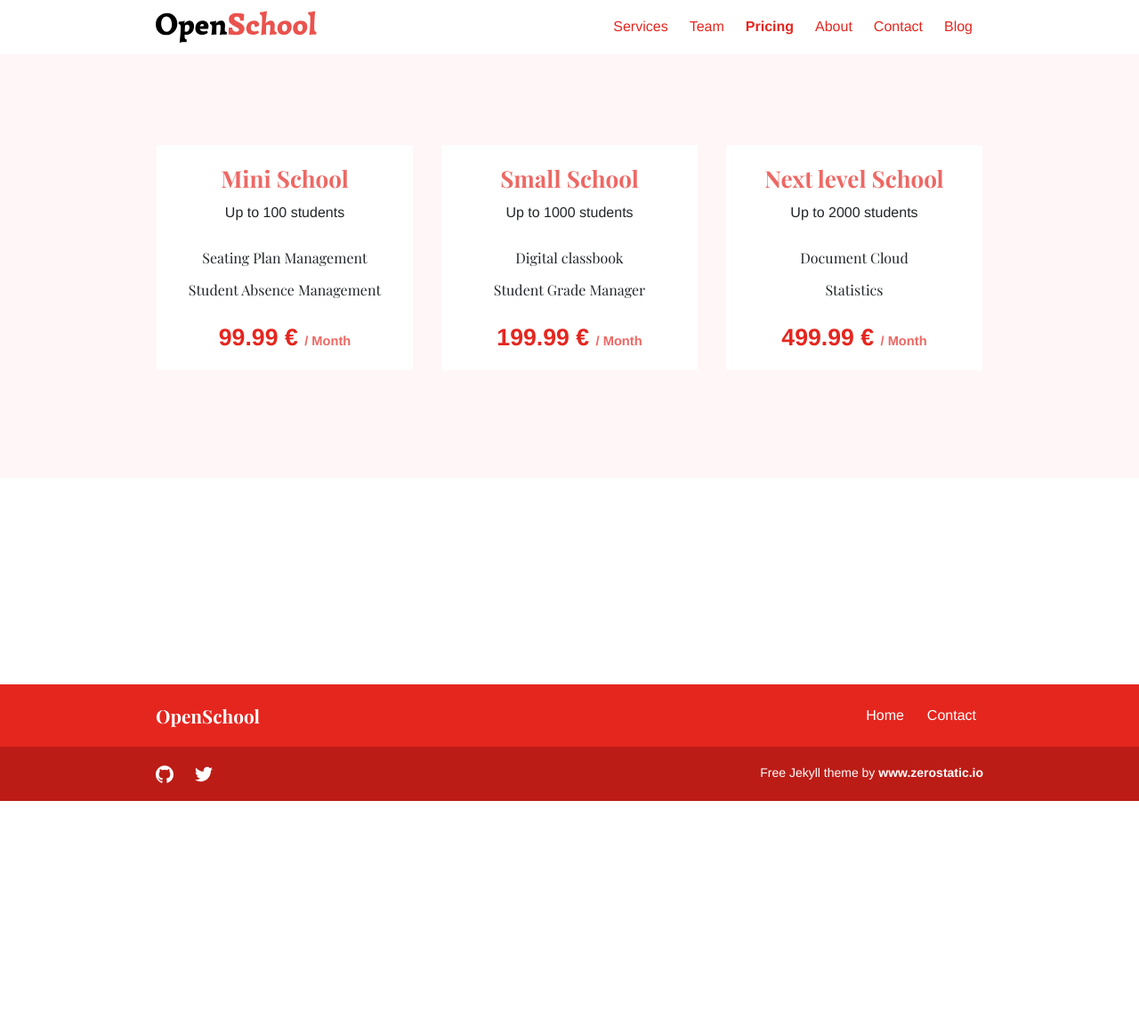
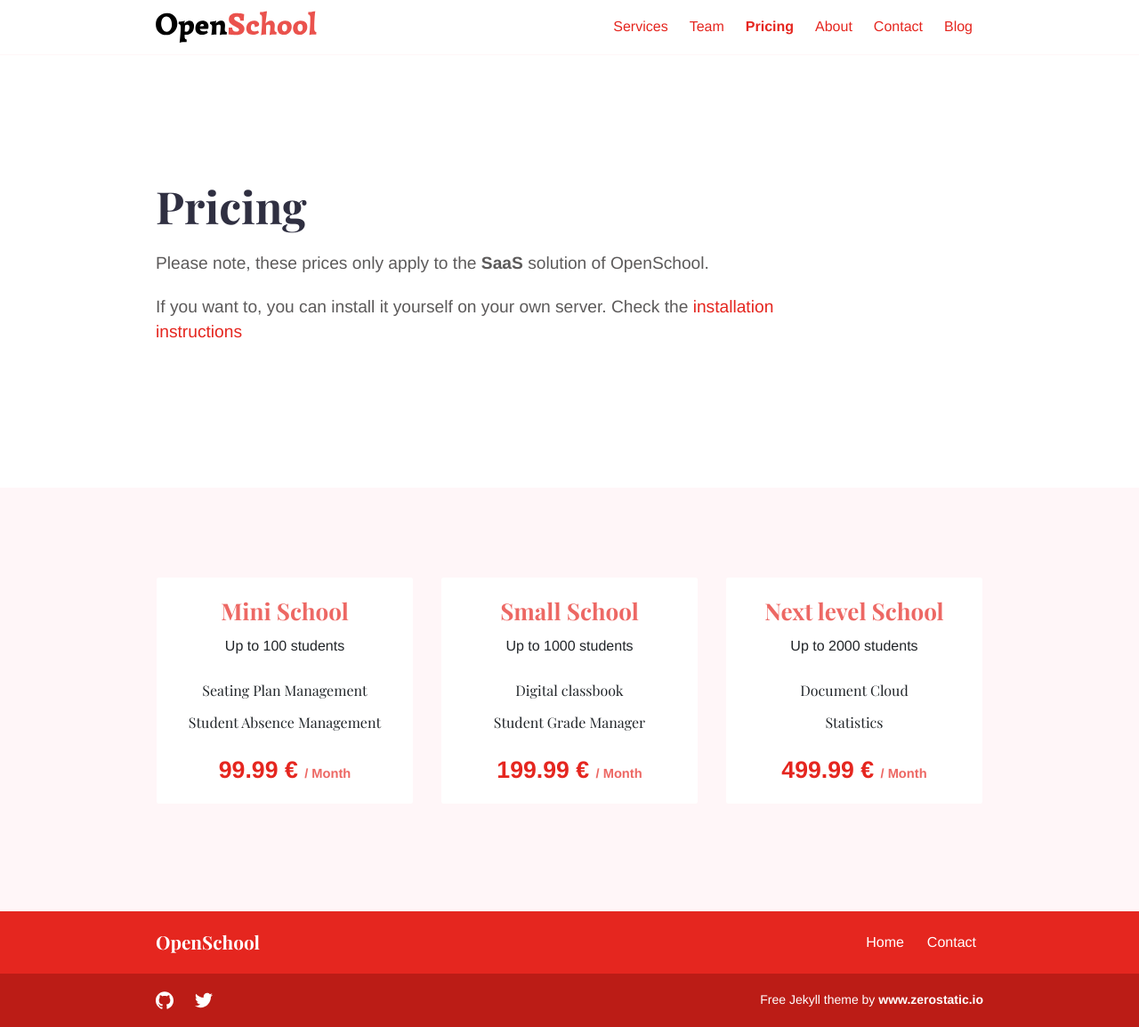
Before and after one commit to IJustDev/OpenSchool, a Jekyll site: the page built from website/pricing.md, in a window 1280 px wide. Shown: the whole page at 89% size. Built offline with Jekyll 4.4.1, drawn with Linux system fonts in a browser that asks for light colours; before the commit the page ends 900 px from its top, so only the background shows below that.

Commit message:
Update pricing page
Add heading to signal that these prices only apply to the SaaS model.

```diff
--- a/website/_layouts/pricing.html
+++ b/website/_layouts/pricing.html
@@ -1,6 +1,15 @@
 ---
 layout: default
 ---
+<div class="intro">
+  <div class="container">
+    <div class="row justify-content-start">
+      <div class="col-12 ">
+        {{ content }}
+      </div>
+    </div>
+  </div>
+</div>
 
 <div class="strip strip-grey">
     <div class="container pt-6 pb-6 pt-md-10 pb-md-10">
--- a/website/pricing.md
+++ b/website/pricing.md
@@ -5,3 +5,12 @@ sitemap:
     lastmod: 2020-09-22T20:00
     priority: 0.7
 ---
+
+# Pricing
+
+Please note, these prices only apply to the **SaaS** solution of OpenSchool.
+
+If you want to, you can install it yourself on your own server. Check the [installation instructions][installation-guide]
+
+
+[installation-guide]: https://github.com/IJustDev/OpenSchool/tree/master/docs
```
Lines whose indentation alone changed are shown as unchanged.
